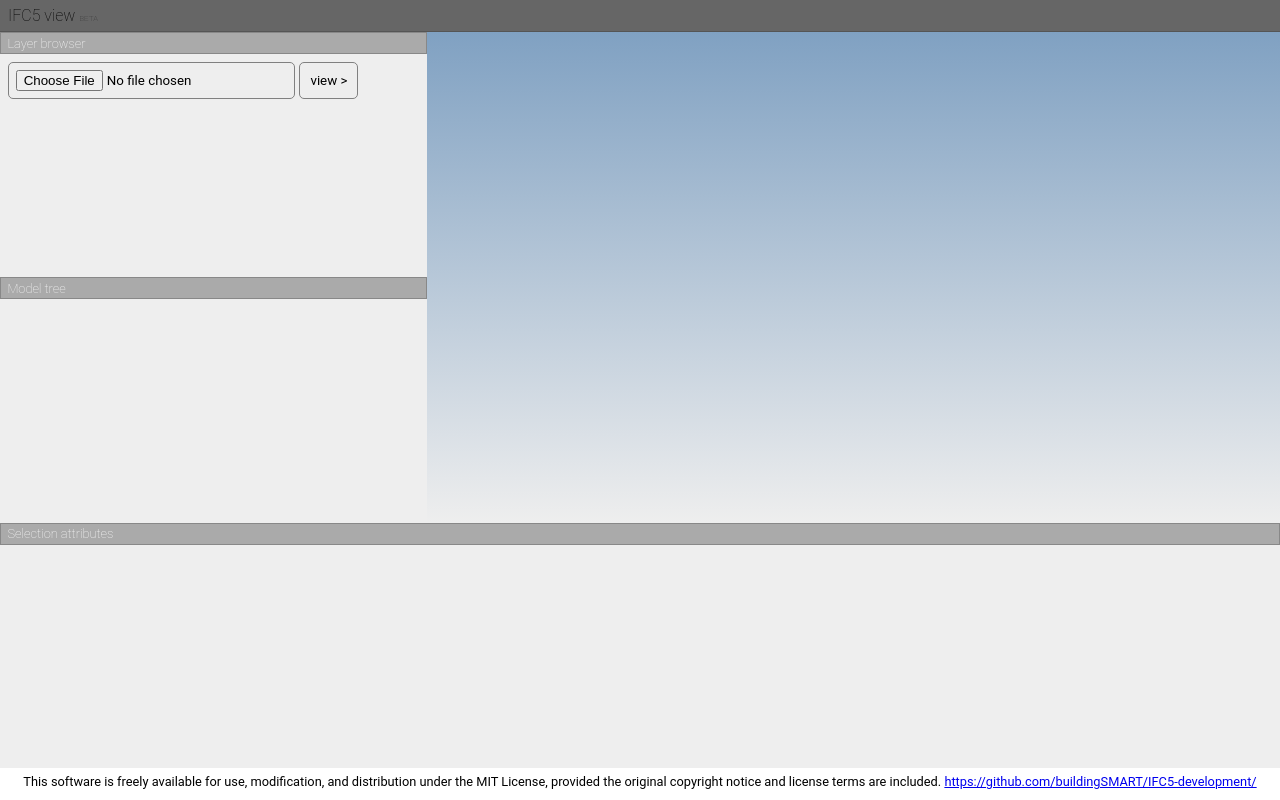
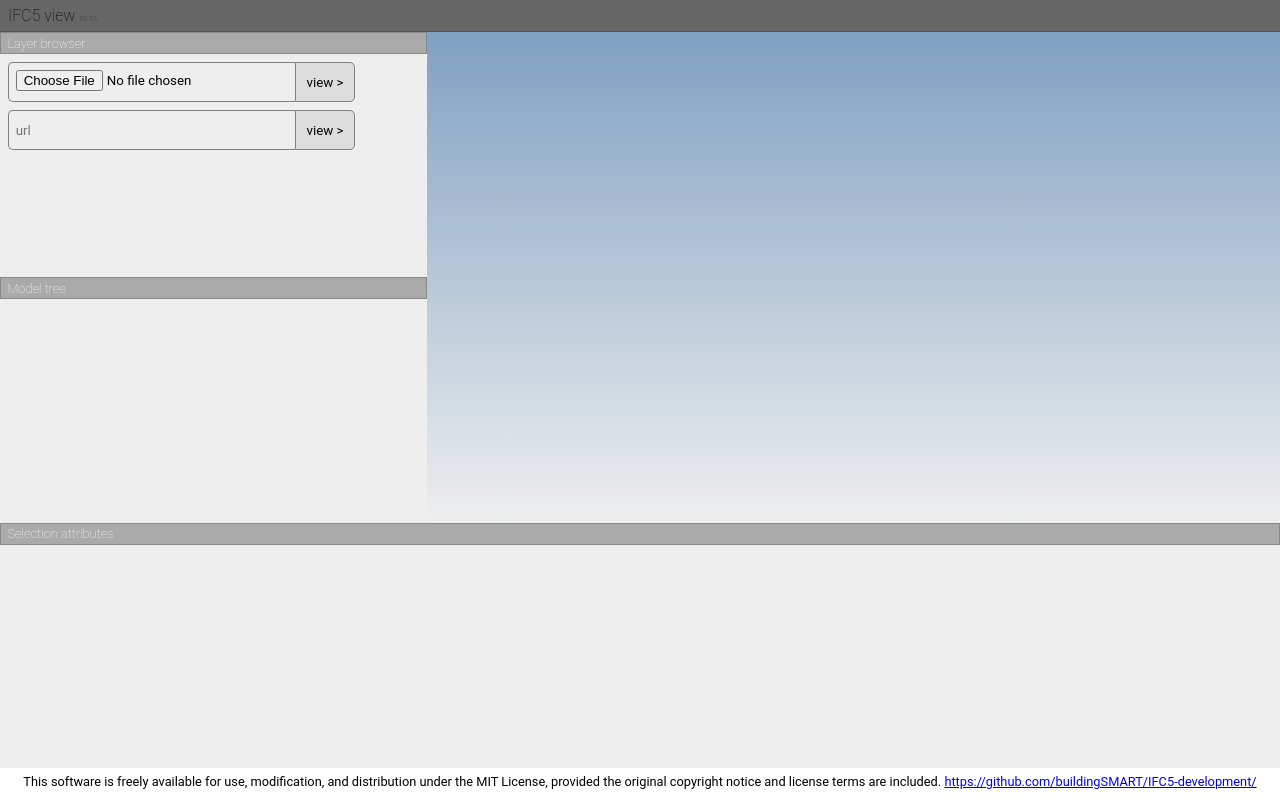
Before and after one commit to buildingSMART/IFC5-development, a plain HTML site: page docs/viewer/index.html in a window 1280 px wide. Drawn offline with nearby package versions, Linux system fonts and the light colour scheme.

Commit message:
URL input

```diff
--- a/docs/viewer/index.html
+++ b/docs/viewer/index.html
@@ -158,14 +158,23 @@
         input,button {
             padding: 0.5em !important;
             border: solid 1px gray;
-            border-radius: 5px;
             background: #eee;
+            display: inline-block;
+            vertical-align: middle;
+            height: 40px;
         }
         button {
             padding: 10px !important;
+            border-radius: 0 5px 5px 0;
+            background-color: #ddd;
         }
         input {
             width: 70%;
+            border-radius: 5px 0 0 5px;
+            border-width: 1px 0 1px 1px;
+        }
+        input[type=text] {
+            padding: 9px 0.5em !important;
         }
     </style>
 </head>
@@ -177,8 +186,10 @@
             <h2>Layer browser</h2>
             <div></div>
             <form id="fileForm">
-                <input type="file" id="fileInput" required>
-                <button class="file-upload-submit" type="submit">view ></button>
+                <input type="file" id="fileInput" required><button class="file-upload-submit" type="submit">view ></button>
+            </form>
+            <form id="urlForm">
+                <input type="text" placeholder="url" id="urlInput" name="urlInput" required><button class="url-submit" type="submit">view ></button>
             </form>
         </div>
         <div class='tree-container'>
@@ -215,6 +226,14 @@
                 reader.readAsText(file);
             }
         });
+
+        document.querySelector('#urlForm').addEventListener('submit', function(event) {
+            event.preventDefault();
+            fetch(event.target.urlInput.value).then(r => r.json()).then((j) => {
+                const name = event.target.urlInput.value.split('/').reverse()[0];
+                addModel(name, j);
+            });
+        });
     </script>
 </body>
 
```
